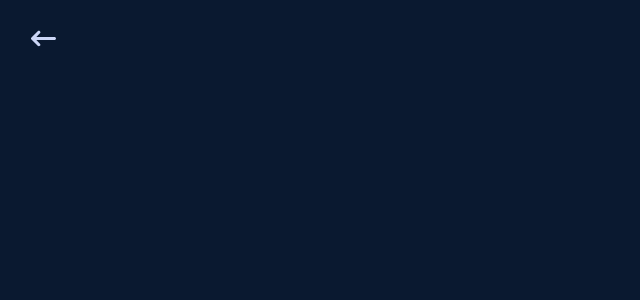
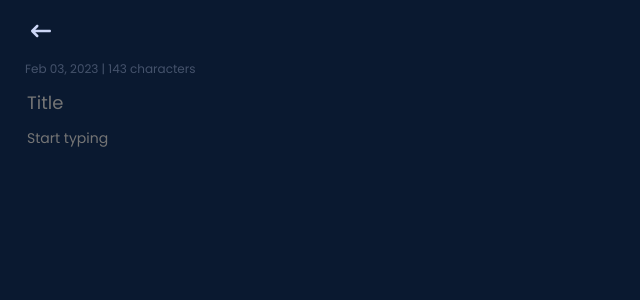
Before and after one commit to barreyrojohnmiko/RJSNotes, a React (Create React App) app: page / in a window 1280 px wide. Both pictures are taken after a click on the button 1225 px from the left and 745 px from the top of the page. Shown: the top 300 px of the page, without its empty margins (0-640 px from the left). Built offline with nearby package versions, Linux system fonts and the light colour scheme.

Commit message:
added AddNote's content

```diff
--- a/src/components/AddNote.css
+++ b/src/components/AddNote.css
@@ -1,15 +1,77 @@
-.add-note-main-container {
-  padding: 25px;
-  display: flex;
+.add-note-header {
+  width: 100%;
+  position: fixed;
 }
 
-.back-button-container {
+.add-note-content-container {
+  display: flex;
+  flex-direction: row;
+  justify-content: space-between;
+  background: #0a1930;
+  padding: 20px 25px 20px 25px;
+}
+
+.header-button-container {
   border: none;
   background: transparent;
 }
 
-.back-button-logo {
-  height: 25px;
-  width: 25px;
+.header-button-logo {
+  height: 20px;
+  width: 20px;
   color: #ccd6f6;
 }
+
+.add-note-body {
+  padding: 60px 25px 0 25px;
+  display: flex;
+  flex-direction: column;
+  gap: 10px;
+}
+
+.add-note-details-font {
+  font-family: "Poppins", sans-serif;
+  font-style: normal;
+  font-weight: 300;
+  font-size: 12px;
+  color: rgba(204, 214, 246, 0.3);
+}
+
+.add-note-title-font-settings {
+  font-family: "Poppins", sans-serif;
+  font-style: normal;
+  font-weight: 500;
+  font-size: 18px;
+}
+
+.add-note-title-font-settings:focus {
+  outline: none;
+  color: #ccd6f6;
+}
+
+.add-note-title-font-settings:not(:focus) {
+  outline: none;
+  color: #ccd6f6;
+}
+
+.add-note-content-font-settings {
+  font-family: "Poppins", sans-serif;
+  font-style: normal;
+  font-weight: 300;
+  font-size: 14px;
+}
+
+.add-note-content-font-settings:focus {
+  outline: none;
+  color: #ccd6f6;
+}
+
+.add-note-content-font-settings:not(:focus) {
+  outline: none;
+  color: #ccd6f6;
+}
+
+.add-note-text-field {
+  background: none;
+  border: none;
+}
--- a/src/components/AddNote.tsx
+++ b/src/components/AddNote.tsx
@@ -1,21 +1,79 @@
 import { useNavigate } from "react-router-dom";
 import "./AddNote.css";
 
-import { faArrowLeftLong } from "@fortawesome/free-solid-svg-icons";
+import { faArrowLeftLong, faCheck } from "@fortawesome/free-solid-svg-icons";
 import { FontAwesomeIcon } from "@fortawesome/react-fontawesome";
 
+import { useDispatch, useSelector } from "react-redux";
+import {
+  setContentText,
+  setTitleText,
+  setTimestamp,
+  setCharactersCount,
+} from "../redux/components/AddNote/action";
+
 const AddNote = () => {
+  const dispatch: any = useDispatch();
+  const { titleText, contentText, timestamp, charactersCount } = useSelector(
+    (state: any) => state.addNoteReducers
+  );
+
   const navigate = useNavigate();
 
   const handleGoHome = () => {
+    dispatch(setTitleText(""));
+    dispatch(setContentText(""));
     navigate("/");
+  };
+
+  const doSaveProgress = () => {};
+
+  const handleTitleTextChange = (event: any) => {
+    dispatch(setTitleText(event.target.value));
+  };
+
+  const handleContentextChange = (event: any) => {
+    dispatch(setContentText(event.target.value));
   };
 
   return (
     <div className="add-note-main-container">
-      <button className="back-button-container" onClick={handleGoHome}>
-        <FontAwesomeIcon icon={faArrowLeftLong} className="back-button-logo" />
-      </button>
+      <div className="add-note-header">
+        <div className="add-note-content-container">
+          <button className="header-button-container" onClick={handleGoHome}>
+            <FontAwesomeIcon
+              icon={faArrowLeftLong}
+              className="header-button-logo"
+            />
+          </button>
+          {titleText !== "" || contentText !== "" ? (
+            <button
+              className="header-button-container"
+              onClick={doSaveProgress}
+            >
+              <FontAwesomeIcon icon={faCheck} className="header-button-logo" />
+            </button>
+          ) : null}
+        </div>
+      </div>
+
+      <div className="add-note-body">
+        <div className="add-note-details-font"> {timestamp} | {charactersCount} characters </div>
+        <input
+          type="text"
+          className="add-note-title-font-settings add-note-text-field"
+          placeholder="Title"
+          value={titleText}
+          onChange={handleTitleTextChange}
+        />
+        <input
+          type="text"
+          className="add-note-content-font-settings add-note-text-field"
+          placeholder="Start typing"
+          value={contentText}
+          onChange={handleContentextChange}
+        />
+      </div>
     </div>
   );
 };
--- /dev/null
+++ b/src/redux/components/AddNote/action.jsx
@@ -0,0 +1,32 @@
+export const SET_TITLE_TEXT = "SET_TITLE_TEXT";
+export const SET_CONTENT_TEXT = "SET_CONTENT_TEXT";
+export const SET_TIMESTAMP = "SET_TIMESTAMP";
+export const SET_CHARACTERS_COUNT = "SET_CHARACTERS_COUNT";
+
+export const setTitleText = (titleText) => (dispatch) => {
+  dispatch({
+    type: SET_TITLE_TEXT,
+    payload: titleText,
+  });
+};
+
+export const setContentText = (contentText) => (dispatch) => {
+  dispatch({
+    type: SET_CONTENT_TEXT,
+    payload: contentText,
+  });
+};
+
+export const setTimestamp = (timestamp) => (dispatch) => {
+  dispatch({
+    type: SET_TIMESTAMP,
+    payload: timestamp,
+  });
+};
+
+export const setCharactersCount = (charactersCount) => (dispatch) => {
+  dispatch({
+    type: SET_CHARACTERS_COUNT,
+    payload: charactersCount,
+  });
+};
--- /dev/null
+++ b/src/redux/components/AddNote/reducers.jsx
@@ -0,0 +1,30 @@
+import {
+  SET_TITLE_TEXT,
+  SET_CONTENT_TEXT,
+  SET_TIMESTAMP,
+  SET_CHARACTERS_COUNT,
+} from "./action";
+
+const initialState = {
+  titleText: "",
+  contentText: "",
+  timestamp: "Feb 03, 2023",
+  charactersCount: "143",
+};
+
+const addNoteReducers = (state = initialState, action) => {
+  switch (action.type) {
+    case SET_TITLE_TEXT:
+      return { ...state, titleText: action.payload };
+    case SET_CONTENT_TEXT:
+      return { ...state, contentText: action.payload };
+    case SET_TIMESTAMP:
+      return { ...state, timestamp: action.payload };
+    case SET_CHARACTERS_COUNT:
+      return { ...state, charactersCount: action.payload };
+    default:
+      return state;
+  }
+};
+
+export default addNoteReducers;
--- a/src/redux/store.jsx
+++ b/src/redux/store.jsx
@@ -2,9 +2,11 @@ import { applyMiddleware, combineReducers, createStore } from "redux";
 import thunk from "redux-thunk";
 
 import headerReducers from "./views/Header/reducers";
+import addNoteReducers from "./components/AddNote/reducers";
 
 const rootReducer = combineReducers({
     headerReducers,
+    addNoteReducers,
 });
 
 export const Store = createStore(rootReducer, applyMiddleware(thunk));
```
